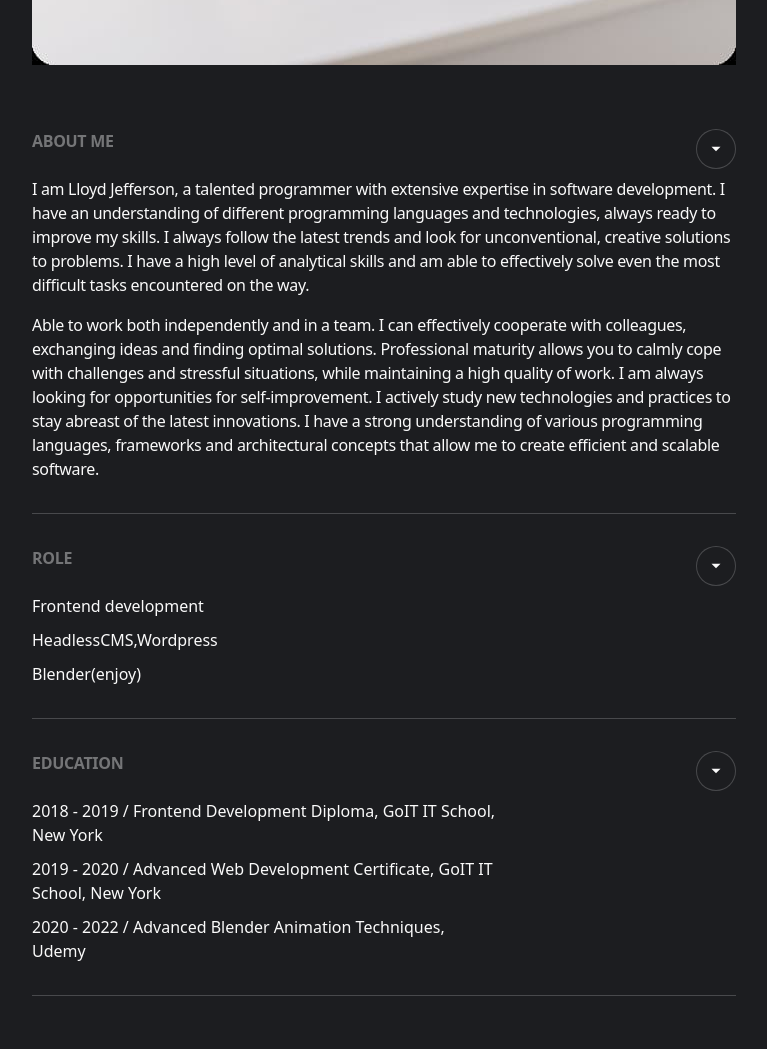
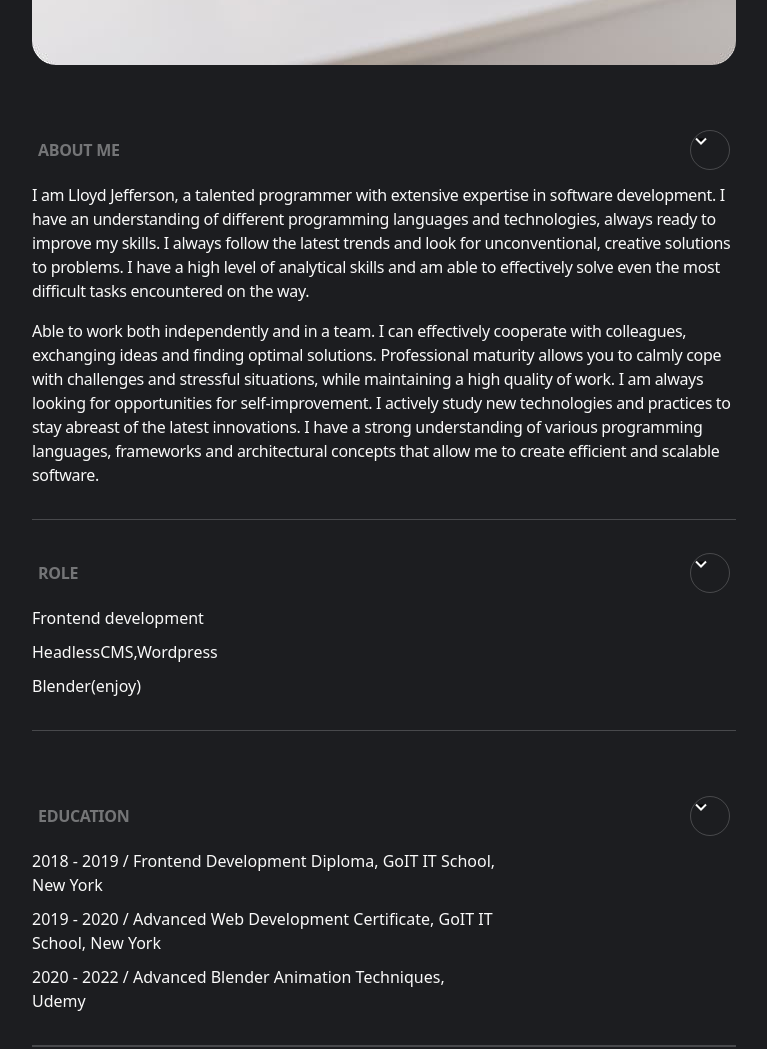
Before and after one commit to Mariia-Ann/JSense, a website built with Vite: page src/index.html in a window 1280 px wide. Shown: the part 2440-3489 px from the top of the page, without its empty margins (256-1023 px from the left). Built offline with nearby package versions, Linux system fonts and the light colour scheme; files whose address does not match are found by name; what accordion-js would draw is missing.

Commit message:
css-correction

```diff
--- a/src/css/about-me.css
+++ b/src/css/about-me.css
@@ -1,32 +1,26 @@
-@media only screen and (min-width: 768px) {
+@media screen and (min-width: 768px) {
 }
-@media only screen and (min-width: 1440px) {
+@media screen and (min-width: 1440px) {
 }
 
 .about-me {
   padding-top: 64px;
   padding-bottom: 32px;
-  min-width: 343px;
-  min-height: 2014px;
 }
 .about-me-container {
   display: flex;
   flex-direction: column;
   gap: 32px;
 }
-.container {
-}
 
 .about-me-header {
-  display: inline-flex;
+  display: flex;
   flex-direction: column;
   gap: 16px;
 }
 
 .about-me-text {
-  min-width: 343px;
   min-height: 500px;
-  flex: 1;
   border-radius: 24px;
   background-color: #242527;
   padding: 32px;
@@ -34,12 +28,10 @@
 .about-me-title {
   font-weight: 500;
   font-size: 24px;
-  line-height: 117%;
+  line-height: 1.17;
   letter-spacing: -0.03em;
   text-transform: uppercase;
   color: var(--main-text);
-  max-width: 279px;
-  max-height: 196px;
 }
 
 .title-part-funct {
@@ -52,6 +44,7 @@
 
 .about-me-image {
   border-radius: 24px;
+  overflow: hidden;
   flex: 1;
 }
 
@@ -60,11 +53,9 @@
   height: auto;
 }
 
-@media only screen and (min-width: 768px) {
+@media screen and (min-width: 768px) {
   .about-me {
     padding-bottom: 48px;
-    min-width: 704px;
-    min-height: 2312px;
   }
 
   .about-me-container {
@@ -72,23 +63,18 @@
   }
 
   .about-me-text {
-    min-width: 704px;
-    min-height: 700px;
+    height: 700px;
     padding: 64px;
   }
 
   .about-me-title {
     font-size: 38px;
-    line-height: 105%;
-    max-width: 576px;
-    max-height: 200px;
+    line-height: 1.05;
   }
 }
 
-@media only screen and (min-width: 1440px) {
+@media screen and (min-width: 1440px) {
   .about-me {
-    max-width: 1376px;
-    max-height: 1700px;
     padding-top: 96px;
     padding-bottom: 82px;
   }
@@ -103,47 +89,65 @@
   }
 
   .about-me-text {
-    max-width: 680px;
-    max-height: 700px;
+    width: 680px;
+    height: 700px;
     padding: 64px;
   }
   .about-me-title {
-    font-weight: 500;
     font-size: 38px;
-    line-height: 105%;
-    max-width: 552px;
-    max-height: 196px;
   }
 
   .about-me-image {
-    /* border-radius: 24px;
-    flex: 1; */
   }
 
   .about-me-img {
-    /* width: 100%;
-    height: auto; */
-    max-width: 680px;
-    max-height: 700px;
+    width: 680px;
+    height: 700px;
   }
 }
 
 /* ABOUT */
 .information {
+  border-bottom: 1px solid var(--color-border);
+  display: flex;
+  flex-direction: column;
+  height: auto;
+  gap: 20px;
 }
 
 .information-about {
-  margin-bottom: 20px;
   border-bottom: 1px solid rgba(250, 250, 250, 0.2);
 }
 
-.information-about-blok {
+/* .information-about-blok {
   display: flex;
   flex-direction: row;
   max-width: 343px;
   max-height: 36px;
   margin-bottom: 12px;
+} */
+
+.about-button {
+  /* border: 1px solid rgba(250, 250, 250, 0.2); */
+  /* border-radius: 50%; */
+  /* background-color: #1c1d20; */
+  display: flex;
+  align-items: center;
+  /* justify-content: center; */
+  /* width: 40px;
+  height: 40px; */
+  /* margin-left: auto; */
+
+  justify-content: space-between;
+  width: 100%;
+  background: none;
+  border: none;
+  gap: 20px;
+  margin-bottom: 12px;
+  cursor: pointer;
+  text-align: left;
 }
+
 .information-about-title {
   font-weight: 600;
   font-size: 16px;
@@ -151,33 +155,34 @@
   letter-spacing: -0.02em;
   text-transform: uppercase;
   color: rgba(250, 250, 250, 0.4);
-  width: 284px;
-  max-height: 24px;
+  /* width: 284px;
+  max-height: 24px; */
 }
 
-.about-button {
-  border: 1px solid rgba(250, 250, 250, 0.2);
-  border-radius: 50%;
-  background-color: #1c1d20;
-  display: inline-flex;
-  align-items: center;
-  justify-content: center;
-  padding: 10px;
+.about-vector {
+  display: flex;
   width: 40px;
   height: 40px;
-  margin-left: auto;
+  border: 1px solid var(--color-border);
+  border-radius: 50%;
 }
 
-.about-icon {
-  fill: #fafafa;
-  justify-content: center;
-  align-items: center;
+.about-vector-icon {
+  stroke: var(--color-text);
+    transition: transform 0.3s ease-in-out;
+    padding: 7px;
+  /* justify-content: center;
+  align-items: center; */
+}
+
+.about-vector-icon.open {
+  transform: rotate(180deg);
 }
 
 .information-content {
   max-width: 343px;
   min-height: 560px;
-  margin-bottom: 20px;
+  /* margin-bottom: 20px; */
 }
 
 .information-content-text {
@@ -190,8 +195,10 @@
 }
 
 @media only screen and (min-width: 768px) {
+  .information {
+    gap: 32px;
+  }
   .information-about {
-    margin-bottom: 32px;
   }
   .information-about-blok {
     max-width: 704px;
@@ -223,7 +230,7 @@
 /* ROLE */
 
 .information-role {
-  margin-bottom: 20px;
+  /* margin-bottom: 20px; */
   border-bottom: 1px solid rgba(250, 250, 250, 0.2);
 }
 
--- a/src/partials/about-me.html
+++ b/src/partials/about-me.html
@@ -37,8 +37,8 @@
             class="about-me-img"
             src="../img/about-me/portfolio-mob.jpg"
             alt="Description of your image"
-            width="680"
-            height="700"
+            width="343"
+            height="500"
           />
         </picture>
       </div>
@@ -46,15 +46,16 @@
 
     <ul class="information">
       <li class="information-about">
-        <div class="information-about-blok">
+        <!-- <div class="information-about-blok"> -->
+        <button class="about-button" type="button">
           <h4 class="information-about-title">About me</h4>
-
-          <button class="about-button">
-            <svg class="about-icon" width="20" height="20">
+          <div class="about-vector">
+            <svg class="about-vector-icon" width="20" height="20">
               <use href="./img/icons.svg#icon-icon-down"></use>
             </svg>
-          </button>
-        </div>
+          </div>
+        </button>
+        <!-- </div> -->
         <div class="information-content">
           <p class="information-content-text">
             I am Lloyd Jefferson, a talented programmer with extensive expertise
@@ -81,14 +82,14 @@
       </li>
 
       <li class="information-role">
-        <div class="information-about-blok">
+        <button class="about-button" type="button">
           <h4 class="information-about-title">Role</h4>
-          <button class="about-button">
-            <svg class="about-icon" width="24" height="24">
+          <div class="about-vector">
+            <svg class="about-vector-icon" width="20" height="20">
               <use href="./img/icons.svg#icon-icon-down"></use>
             </svg>
-          </button>
-        </div>
+          </div>
+        </button>
 
         <div class="role-content">
           <ul class="role-additional">
@@ -100,14 +101,14 @@
       </li>
 
       <li class="information-education">
-        <div class="information-about-blok">
+        <button class="about-button" type="button">
           <h4 class="information-about-title">Education</h4>
-          <button class="about-button">
-            <svg class="about-icon" width="24" height="24">
+          <div class="about-vector">
+            <svg class="about-vector-icon" width="20" height="20">
               <use href="./img/icons.svg#icon-icon-down"></use>
             </svg>
-          </button>
-        </div>
+          </div>
+        </button>
 
         <div class="education-content">
           <ul class="education-additional">
@@ -139,7 +140,7 @@
         <li class="skill-item">Adaptability</li>
         <li class="skill-item">Communication</li>
       </ul>
-      <button class="skills-button">
+      <button class="skills-button" type="button">
         <svg class="skills-icon" width="24" height="24">
           <use href="./img/icons.svg##icon-arrow-narrow-right"></use>
         </svg>
```
